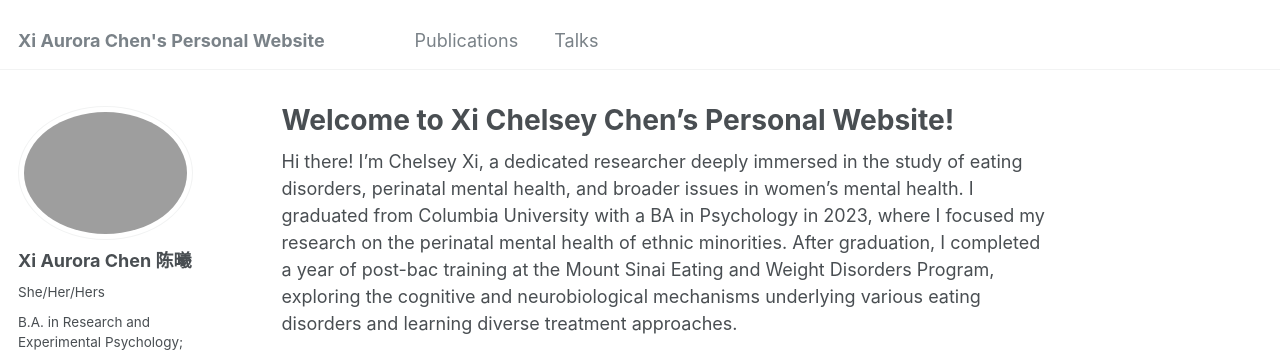
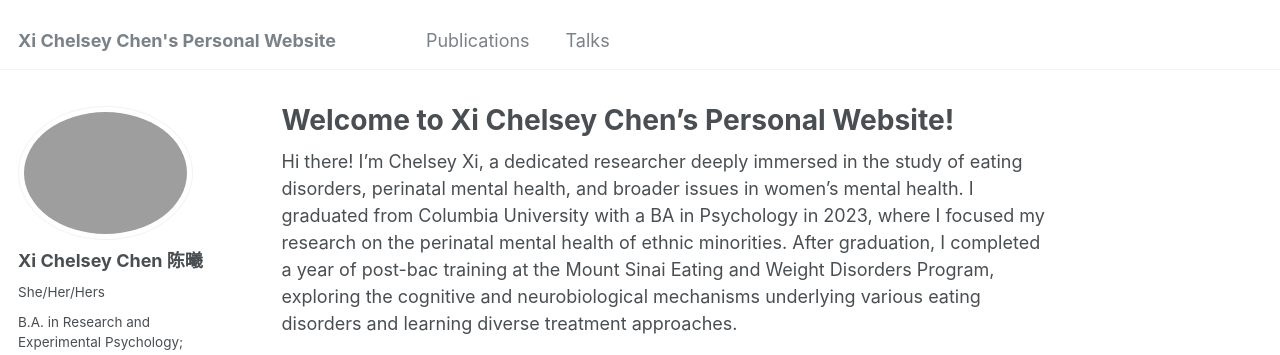
Before and after one commit to xixichen002/xixichen002.github.io, a Jekyll site: the page built from _pages/about.md, in a window 1280 px wide. Shown: the top 355 px of the page. Built offline with Jekyll 4.4.1, drawn with Linux system fonts in a browser that asks for light colours; some web fonts are replaced.

Commit message:
Update _config.yml

```diff
--- a/_config.yml
+++ b/_config.yml
@@ -8,7 +8,7 @@
 
 # Basic Site Settings
 locale                   : "en-US"
-title                    : "Xi Aurora Chen's Personal Website"
+title                    : "Xi Chelsey Chen's Personal Website"
 title_separator          : "-"
 name                     : &name "Your Name"
 description              : &description "personal description"
@@ -22,7 +22,7 @@ repository               : "academicpages/academicpages.github.io"
 author:
   # Biographic information
   avatar           : "Xi Chen.jpg"
-  name             : "Xi Aurora Chen 陈曦"
+  name             : "Xi Chelsey Chen 陈曦"
   pronouns         : "She/Her/Hers"
   bio              : "B.A. in Research and Experimental Psychology; B.So.Sci in Psychology"
   location         : #"Earth"
```
